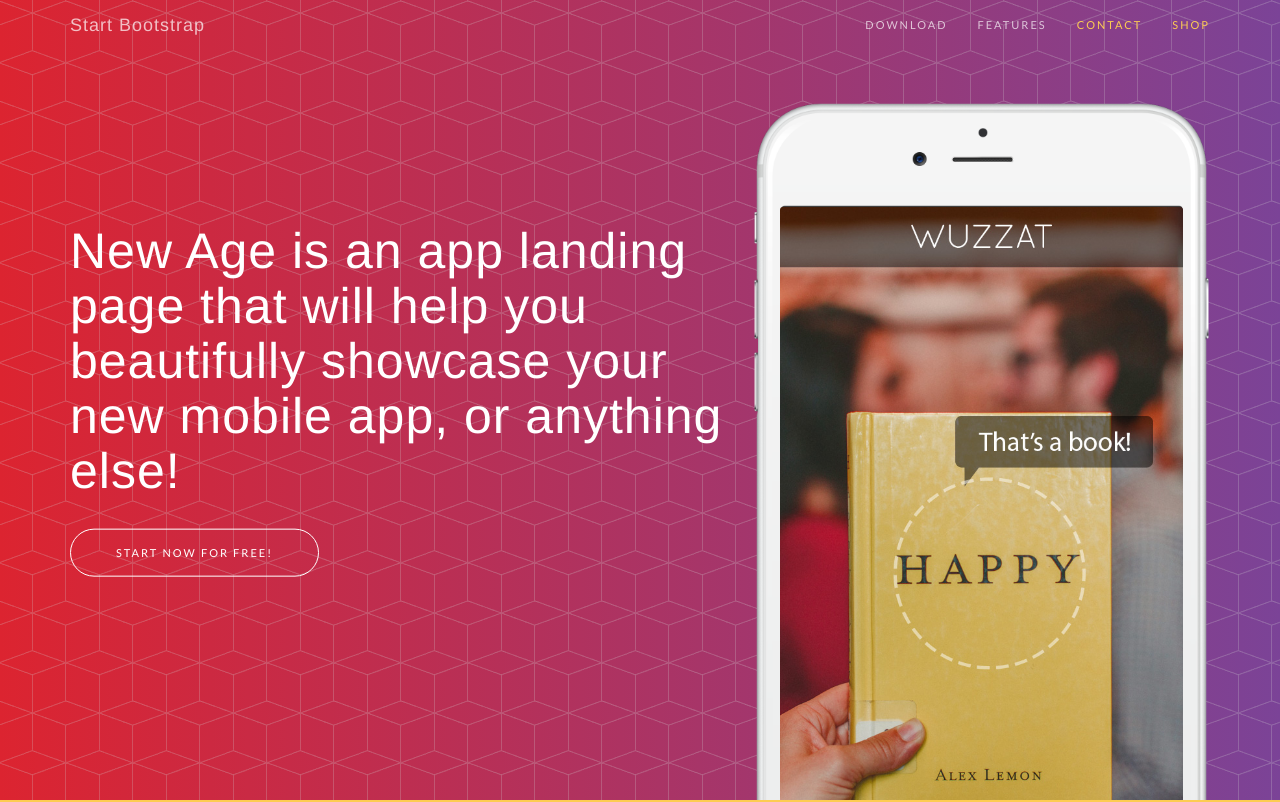
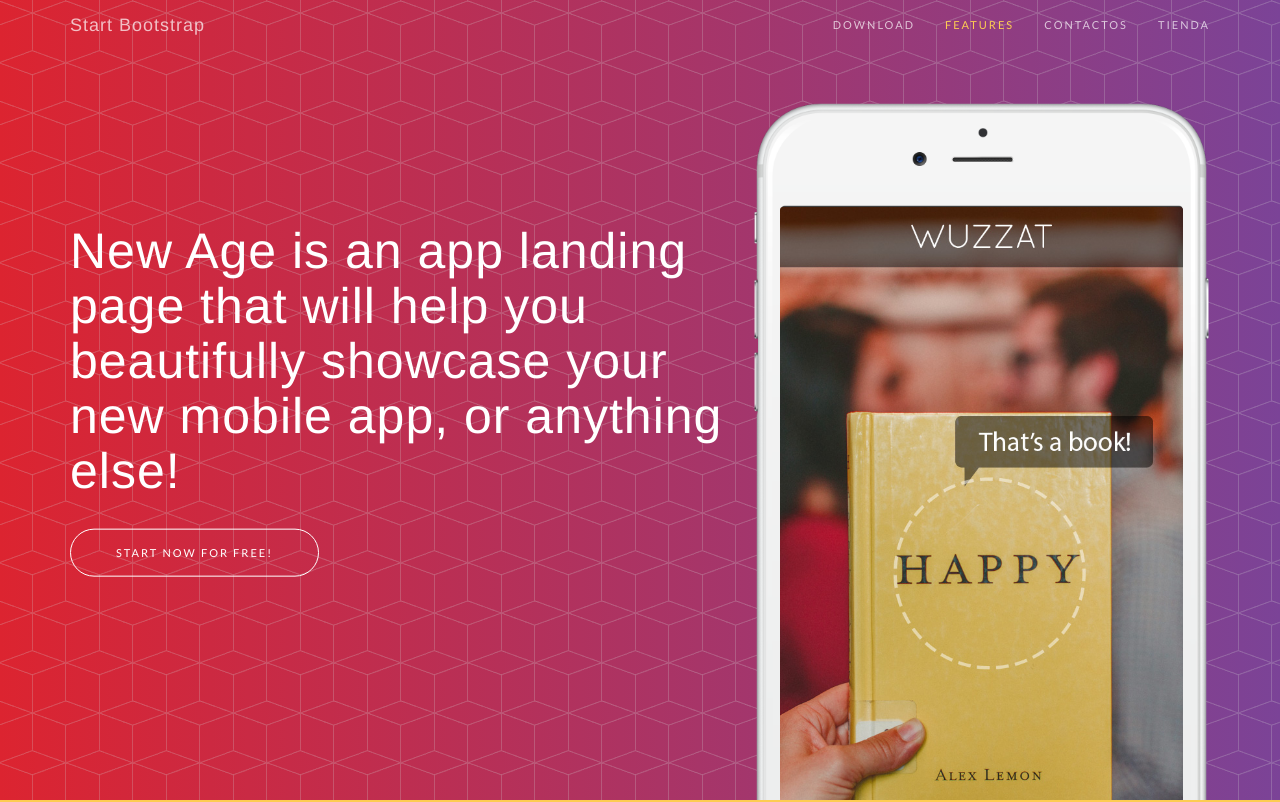
Before and after one commit to pacogomezarnal/cursoGit2016, a website: page index.html in a window 1280 px wide. Shown: the top 802 px of the page. Drawn offline with nearby package versions, Linux system fonts and the light colour scheme; a web font is replaced by a local one.

Commit message:
Traduciendo al castellano

```diff
--- a/index.html
+++ b/index.html
@@ -58,10 +58,10 @@
                         <a class="page-scroll" href="#features">Features</a>
                     </li>
                     <li>
-                        <a class="page-scroll" href="#contact">Contact</a>
+                        <a class="page-scroll" href="#contacto">Contactos</a>
                     </li>
                     <li>
-                        <a class="page-scroll" href="#contact">Shop</a>
+                        <a class="page-scroll" href="#tienda">Tienda</a>
                     </li>
                 </ul>
             </div>
```
